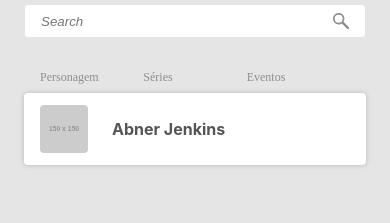
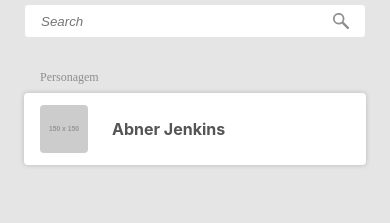
Before and after one commit to GuiCavi/marvel, a React (Create React App) app: page / in a window 390 px wide. Shown: the part 139-362 px from the top of the page. Built offline with nearby package versions, Linux system fonts and the light colour scheme.

Commit message:
Fix: hide header of list

```diff
--- a/src/App.js
+++ b/src/App.js
@@ -20,6 +20,7 @@ const App = () => (
         <FlatList
           id="characters-list"
           listHeader={['Personagem', 'Séries', 'Eventos']}
+          hideHeaders={[1, 2]}
           data={[
             {
               id: 1,
--- a/src/App.sass
+++ b/src/App.sass
@@ -44,6 +44,10 @@ body
 #characters-list
   display: flex
   flex-direction: column
+  @media screen and ( max-width: 768px )
+    .hidden
+      display: none
+
   > header
     padding: 0 map-get($spacing, "m")
     margin-bottom: map-get($spacing, "s")
--- a/src/components/FlatList/FlatList.js
+++ b/src/components/FlatList/FlatList.js
@@ -1,15 +1,15 @@
 import PropTypes from 'prop-types';
 import React from 'react';
 
-import './FlatList.module.sass';
+import styles from './FlatList.module.sass';
 
 const FlatList = ({
-  listHeader, data, renderItem, ...props
+  listHeader, data, renderItem, hideHeaders, ...props
 }) => (
-  <ul className="flat-list" {...props}>
+  <ul className={styles['flat-list']} {...props}>
     <header>
       {
-        listHeader.map((header) => <span className="caption">{header}</span>)
+        listHeader.map((header, index) => <span className={`caption ${hideHeaders.includes(index) ? 'hidden' : ''}`}>{header}</span>)
       }
     </header>
 
@@ -20,7 +20,8 @@ const FlatList = ({
 );
 
 FlatList.propTypes = {
-  listHeader: PropTypes.array.isRequired,
+  listHeader: PropTypes.arrayOf([PropTypes.string, PropTypes.element]).isRequired,
+  hideHeaders: PropTypes.array.isRequired,
   data: PropTypes.array.isRequired,
   renderItem: PropTypes.func.isRequired,
 };
```
